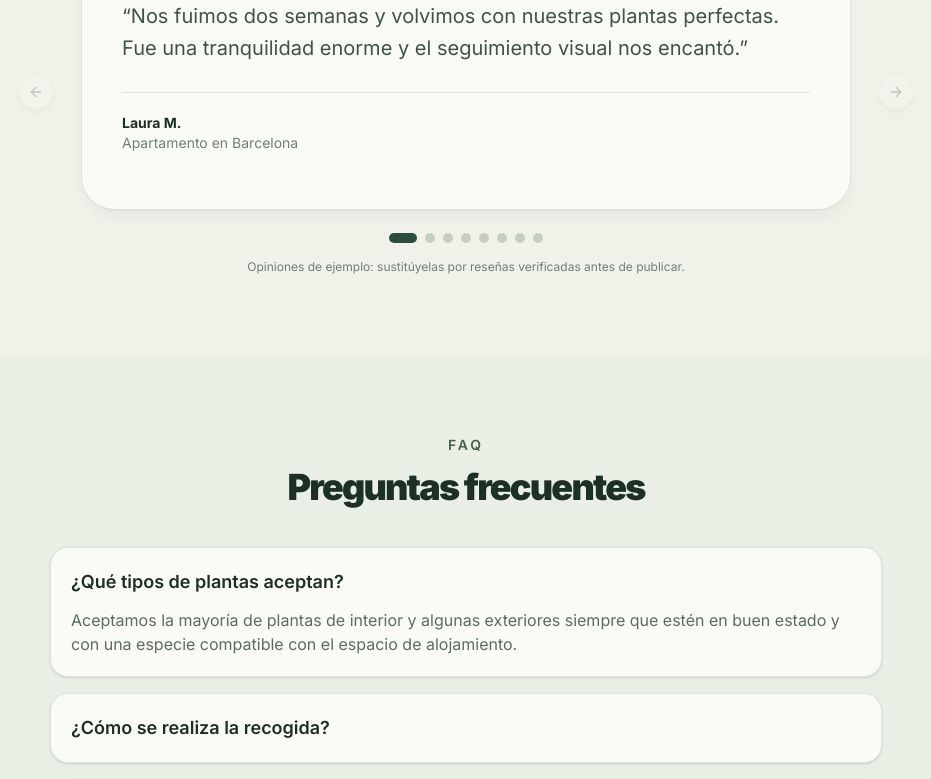
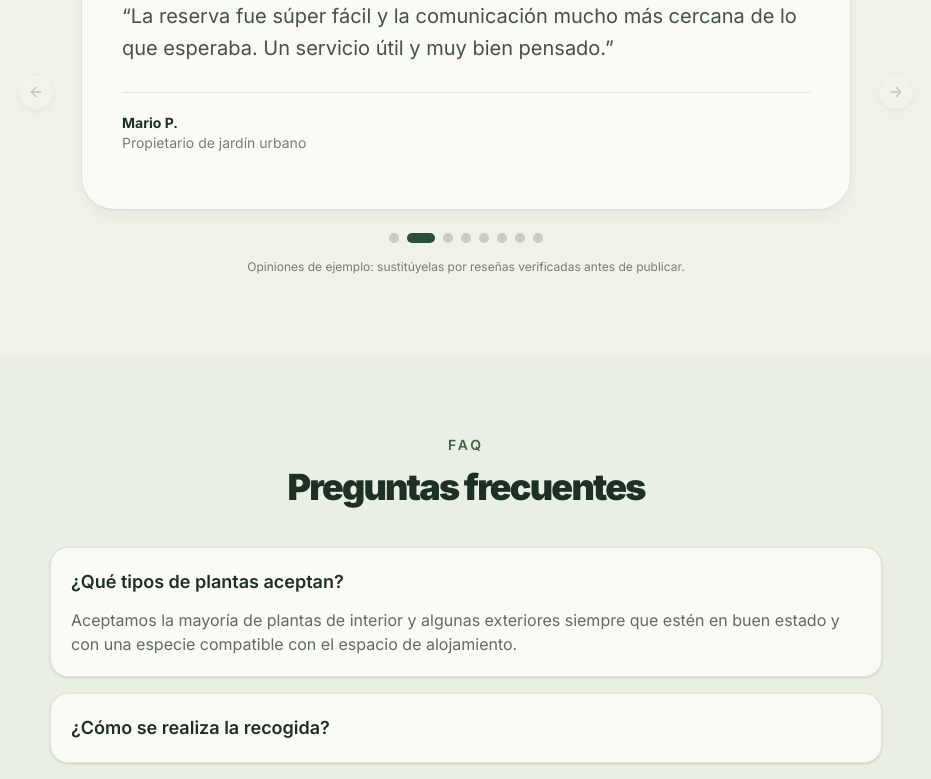
Before and after one commit to 05Luismi/landing-plants, a Next.js app: page / in a window 1280 px wide. Shown: the part 4667-5446 px from the top of the page, without its empty margins (174-1105 px from the left). Built offline with nearby package versions, Linux system fonts and the light colour scheme.

Commit message:
feat: autoplay testimonials carousel

```diff
--- a/components/testimonials-carousel.tsx
+++ b/components/testimonials-carousel.tsx
@@ -1,6 +1,6 @@
 "use client"
 
-import { useRef, useState, type KeyboardEvent, type PointerEvent } from "react"
+import { useEffect, useRef, useState, type KeyboardEvent, type PointerEvent } from "react"
 import { ArrowLeft, ArrowRight, Star } from "lucide-react"
 
 import { Button } from "@/components/ui/button"
@@ -51,8 +51,17 @@ const testimonials = [
 
 export function TestimonialsCarousel() {
   const [activeIndex, setActiveIndex] = useState(0)
+  const [isPaused, setIsPaused] = useState(false)
   const pointerStart = useRef<number | null>(null)
   const active = testimonials[activeIndex]
+
+  useEffect(() => {
+    if (isPaused) return
+    const timer = window.setInterval(() => {
+      setActiveIndex((current) => (current + 1) % testimonials.length)
+    }, 5000)
+    return () => window.clearInterval(timer)
+  }, [isPaused])
 
   function showPrevious() {
     setActiveIndex((current) => (current - 1 + testimonials.length) % testimonials.length)
@@ -89,6 +98,12 @@ export function TestimonialsCarousel() {
       aria-roledescription="carrusel"
       aria-label="Opiniones de clientes"
       tabIndex={0}
+      onMouseEnter={() => setIsPaused(true)}
+      onMouseLeave={() => setIsPaused(false)}
+      onFocus={() => setIsPaused(true)}
+      onBlur={(event) => {
+        if (!event.currentTarget.contains(event.relatedTarget as Node | null)) setIsPaused(false)
+      }}
       onKeyDown={handleKeyDown}
       onPointerDown={(event) => { pointerStart.current = event.clientX }}
       onPointerUp={handlePointerUp}
```
